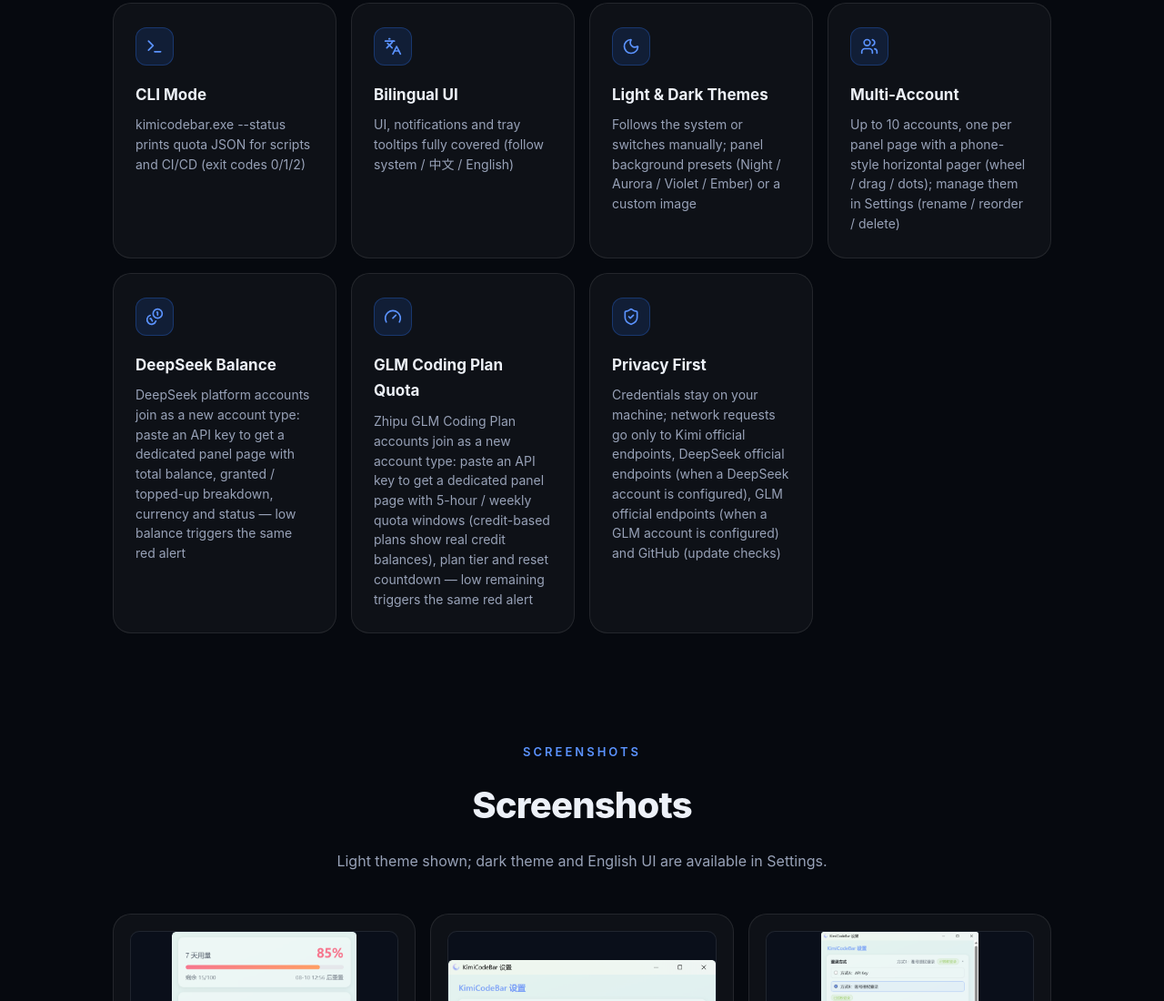
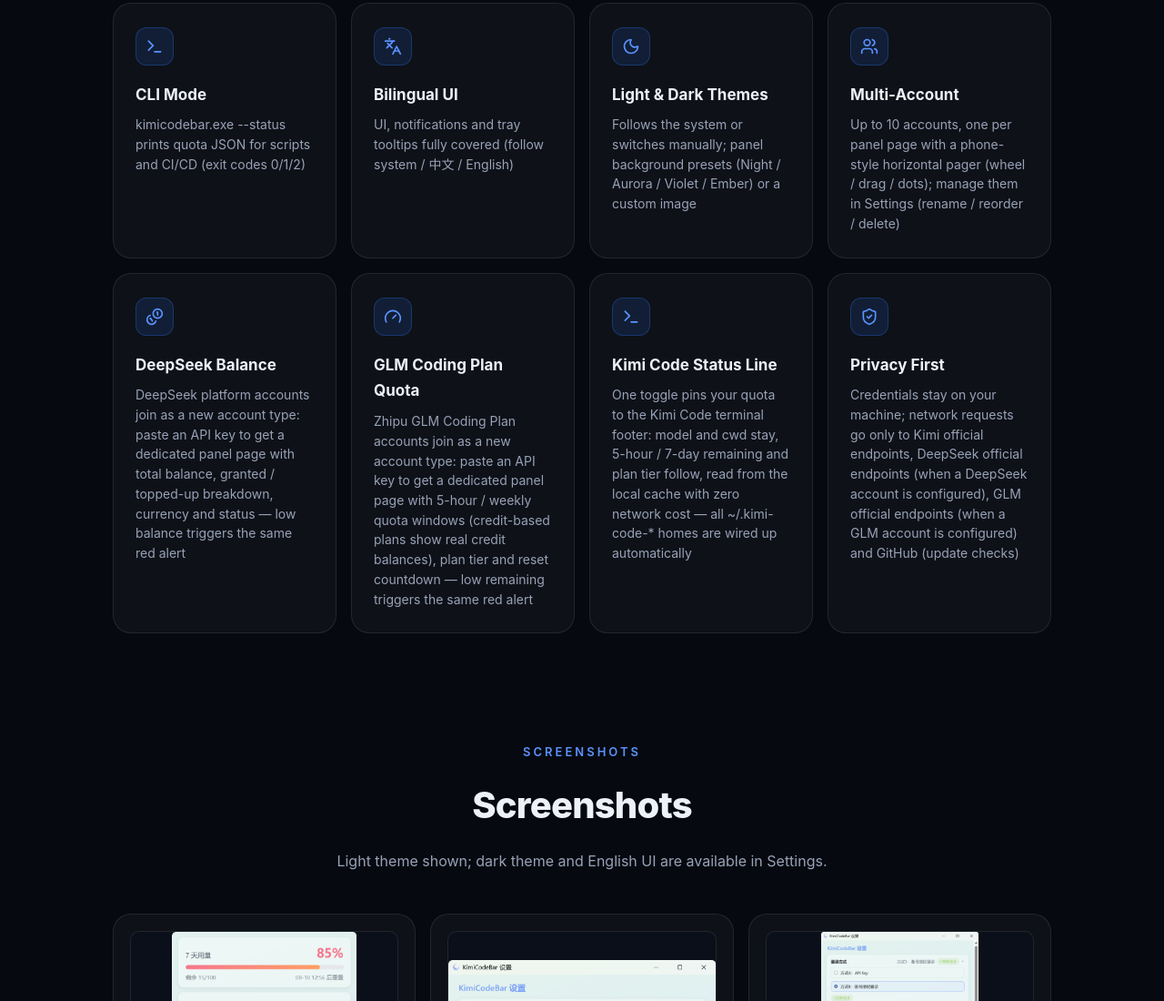
Before and after one commit to JYH1878/KimiCodeBar-Windows, a React app: page docs/index.html in a window 1280 px wide. Shown: the part 2242-3342 px from the top of the page at 91% size. Built offline with nearby package versions, Linux system fonts and the light colour scheme.

Commit message:
docs: v1.7.0 状态栏宣传——README 中英功能条目、官网新增状态栏卡片（f20）、测试数 330+→360+

```diff
--- a/docs/index.html
+++ b/docs/index.html
@@ -1349,6 +1349,11 @@
               <div class="icon"><i data-lucide="gauge"></i></div>
               <h3 data-i18n="f19T">GLM Coding Plan 额度</h3>
               <p data-i18n="f19D">智谱 GLM Coding Plan 账号可作为新账号类型加入：填 API Key，面板独立一页显示 5 小时 / 每周额度（积分制套餐直接显示积分余量）、套餐档位与重置倒计时，低额度同样触发红色告警</p>
+            </div>
+            <div class="card reveal">
+              <div class="icon"><i data-lucide="terminal"></i></div>
+              <h3 data-i18n="f20T">Kimi Code 状态栏</h3>
+              <p data-i18n="f20D">一键把额度钉进 Kimi Code 终端底栏：模型与工作区信息保留，5 小时 / 7 天额度与档位缀后，读本地缓存零网络开销，多开的 ~/.kimi-code-* 目录自动接线</p>
             </div>
             <div class="card reveal">
               <div class="icon"><i data-lucide="shield-check"></i></div>
@@ -1654,6 +1659,8 @@
             f18D: 'DeepSeek 开放平台账号可作为新账号类型加入：填 API Key，面板独立一页显示总余额 / 赠金 / 充值分项 / 币种 / 状态，低余额同样触发红色告警',
             f19T: 'GLM Coding Plan 额度',
             f19D: '智谱 GLM Coding Plan 账号可作为新账号类型加入：填 API Key，面板独立一页显示 5 小时 / 每周额度（积分制套餐直接显示积分余量）、套餐档位与重置倒计时，低额度同样触发红色告警',
+            f20T: 'Kimi Code 状态栏',
+            f20D: '一键把额度钉进 Kimi Code 终端底栏：模型与工作区信息保留，5 小时 / 7 天额度与档位缀后，读本地缓存零网络开销，多开的 ~/.kimi-code-* 目录自动接线',
             shotsTag: 'Screenshots',
             shotsTitle: '界面预览',
             shotsDesc: '用量面板与设置页实拍（浅色主题）；深色主题与英文界面可在设置中切换。',
@@ -1769,6 +1776,8 @@
             f18D: 'DeepSeek platform accounts join as a new account type: paste an API key to get a dedicated panel page with total balance, granted / topped-up breakdown, currency and status — low balance triggers the same red alert',
             f19T: 'GLM Coding Plan Quota',
             f19D: 'Zhipu GLM Coding Plan accounts join as a new account type: paste an API key to get a dedicated panel page with 5-hour / weekly quota windows (credit-based plans show real credit balances), plan tier and reset countdown — low remaining triggers the same red alert',
+            f20T: 'Kimi Code Status Line',
+            f20D: 'One toggle pins your quota to the Kimi Code terminal footer: model and cwd stay, 5-hour / 7-day remaining and plan tier follow, read from the local cache with zero network cost — all ~/.kimi-code-* homes are wired up automatically',
             shotsTag: 'Screenshots',
             shotsTitle: 'Screenshots',
             shotsDesc: 'Light theme shown; dark theme and English UI are available in Settings.',
```
Also changed, not shown: README.md, README_EN.md.
